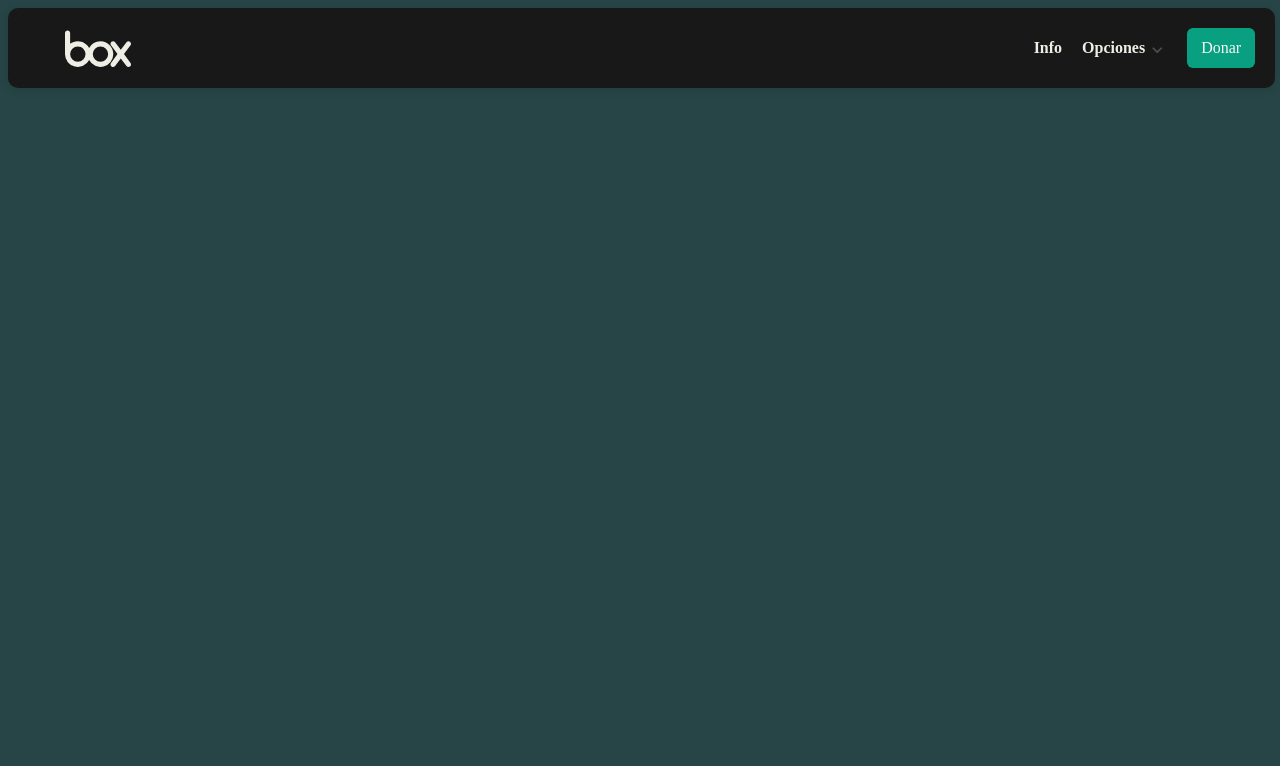
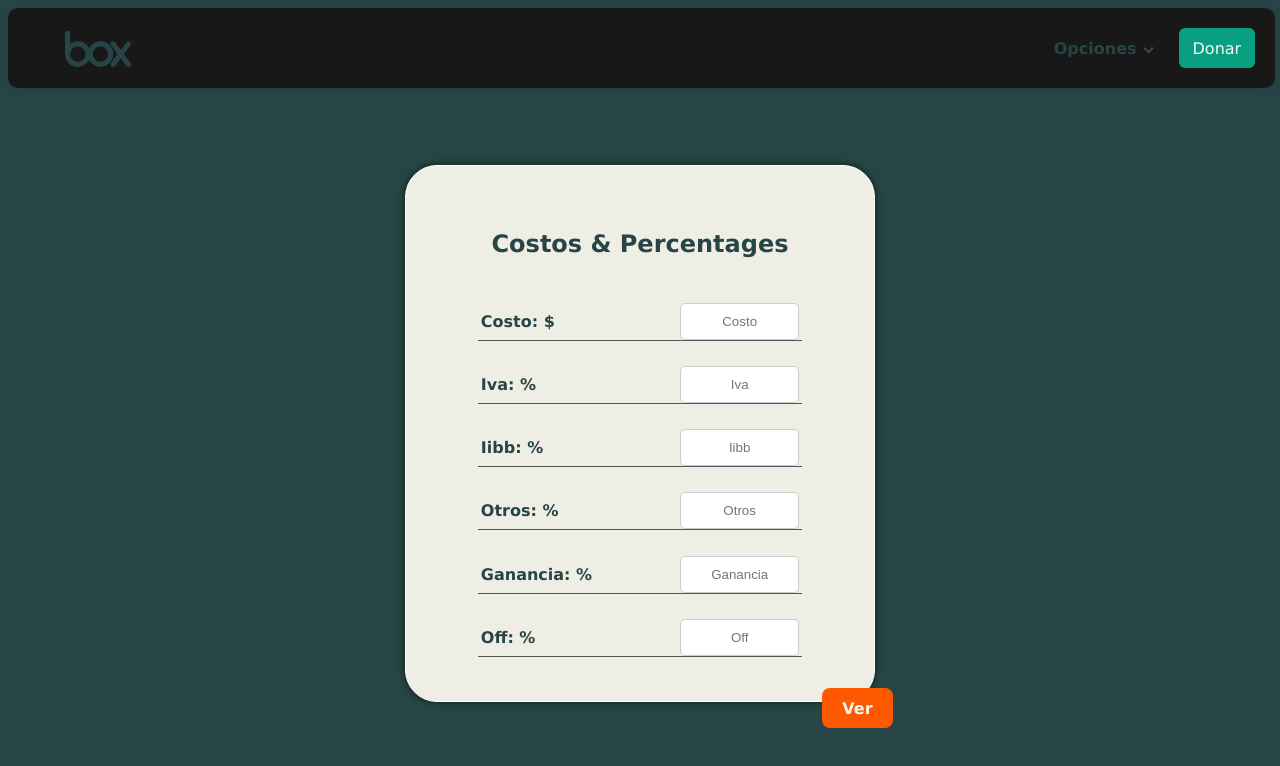
Before and after one commit to JonnyFernandez/Precio-Costo, a React (Vite) app: page / in a window 1280 px wide. Shown: the top 766 px of the page. Built offline with nearby package versions, Linux system fonts and the light colour scheme.

Commit message:
mejora de codigo

```diff
--- a/src/App.jsx
+++ b/src/App.jsx
@@ -5,13 +5,13 @@ function App() {
 
   return (
     <>
-      <Nav />
+      {/* <Nav /> */}
       <Routes>
-        <Route path="/" element={<h1>Inicio</h1>} />
-        <Route path="/price-cal" element={<PriceCalculator />} />
+
+        <Route path="/" element={<PriceCalculator />} />
         <Route path="/price-margin" element={<GainCalculator />} />
-        <Route path="/butgetA" element={<h1>Presupuesto A</h1>} />
-        <Route path="/butgetB" element={<h1>Presupuesto B</h1>} />
+        {/* <Route path="/butgetA" element={<h1>Presupuesto A</h1>} />
+        <Route path="/butgetB" element={<h1>Presupuesto B</h1>} /> */}
       </Routes>
     </>
   )
--- a/src/views/gainCalculator/GainCalculator.jsx
+++ b/src/views/gainCalculator/GainCalculator.jsx
@@ -1,5 +1,6 @@
 import d from './GainCalculator.module.css';
 import { useState } from 'react';
+import Nav from '../nav/Nav';
 
 const GainCalculator = () => {
     const [isFlipped, setIsFlipped] = useState(false);
@@ -26,6 +27,9 @@ const GainCalculator = () => {
 
     return (
         <div className={d.home}>
+            <div className={d.navContent}>
+                <Nav />
+            </div>
             <div className={d.body}>
                 <div className={d.card}>
                     <div className={`${d.front} ${isFlipped ? d.flip : ''}`}>
@@ -58,7 +62,7 @@ const GainCalculator = () => {
                                 { label: 'Descuento', value: discount.toFixed(2) },
                                 { label: 'Margen de Ganancia', value: margin.toFixed(2) + '%' },
                                 { label: 'Off aplicado', value: `${data.off || 0}%` },
-                                { label: 'Ganancia neta', value: `${(priceOff-costoTotal).toFixed(2)}` },
+                                { label: 'Ganancia neta', value: `${(priceOff - costoTotal).toFixed(2)}` },
                             ].map((item, index) => (
                                 <div key={index} className={d.inputs}>
                                     <label htmlFor={item.label}>{item.label}:</label>
--- a/src/views/gainCalculator/GainCalculator.module.css
+++ b/src/views/gainCalculator/GainCalculator.module.css
@@ -7,6 +7,11 @@
     font-family: Verdana, Geneva, Tahoma, sans-serif;
     color: var(--SecondColor1);
 
+}
+.navContent{
+    width: 100%;
+    height: 50px;
+    /* background-color: red; */
 }
 
 .body{
--- a/src/views/nav/Nav.jsx
+++ b/src/views/nav/Nav.jsx
@@ -16,9 +16,9 @@ const Nav = () => {
                 {/* <h3 className={d.title}></h3> */}
 
                 <ul className={d.links}>
-                    <li>
+                    {/* <li>
                         <a>Info</a>
-                    </li>
+                    </li> */}
 
                     <li>
                         <div className={d.dropdown}>
@@ -27,10 +27,9 @@ const Nav = () => {
                                 <span className="material-icons"> expand_more </span>
                             </a>
                             <div className={d.menu}>
-                                <NavLink to={'/price-cal'}>P - Porcentaje</NavLink>
+                                <NavLink to={'/'}>P - Porcentaje</NavLink>
                                 <NavLink to={'/price-margin'}>P - Margen</NavLink>
-                                <NavLink to={'/butgetA'}> Presupuesto A</NavLink>
-                                <NavLink to={'/butgetB'}> Presupuesto B</NavLink>
+
 
                             </div>
                         </div>
--- a/src/views/priceCalculator/PriceCalculator.jsx
+++ b/src/views/priceCalculator/PriceCalculator.jsx
@@ -1,5 +1,6 @@
 import d from './PriceCalculator.module.css';
 import { useState } from 'react';
+import Nav from '../nav/Nav';
 
 const PriceCalculator = () => {
     const [isFlipped, setIsFlipped] = useState(false);
@@ -16,14 +17,21 @@ const PriceCalculator = () => {
         setIsFlipped(false);
     };
 
+
+
     const costo = data.costo * (1 + ((data.iva / 100) + (data.iibb / 100)));
-    const price = costo + (data.costo * ((data.otros + data.ganancia) / 100));
+
+    const price = costo * (1 + ((data.otros + data.ganancia) / 100));
+
     const priceOff = price * (1 - (data.off / 100));
     const discount = price - priceOff;
-    const margin = ((priceOff - costo) / costo) * 100;
+    const margin = ((price - costo) / costo) * 100 || 0;
 
     return (
         <div className={d.home}>
+            <div className={d.navContent}>
+                <Nav />
+            </div>
 
             <div className={d.body}>
                 <div className={d.card}>
@@ -56,7 +64,8 @@ const PriceCalculator = () => {
                                 { label: 'Price Off', value: priceOff.toFixed(2) },
                                 { label: 'Discount', value: discount.toFixed(2) },
                                 { label: 'Off applied', value: `${data.off || 0}%` },
-                                { label: 'Ganancia neta', value: `${(priceOff-costo).toFixed(2)}` },
+                                { label: 'Margen de Ganancia', value: margin.toFixed(2) + '%' },
+                                { label: 'Ganancia neta', value: `${(priceOff - costo).toFixed(2)}` },
                             ].map((item, index) => (
                                 <div key={index} className={d.inputs}>
                                     <label htmlFor={item.label}>{item.label}:</label>
--- a/src/views/priceCalculator/PriceCalculator.module.css
+++ b/src/views/priceCalculator/PriceCalculator.module.css
@@ -8,7 +8,11 @@
     color: var(--SecondColor1);
 
 }
-
+.navContent{
+    width: 100%;
+    height: 50px;
+    /* background-color: red; */
+}
 .body{
     width: 100%;
     height: 100%;
```
